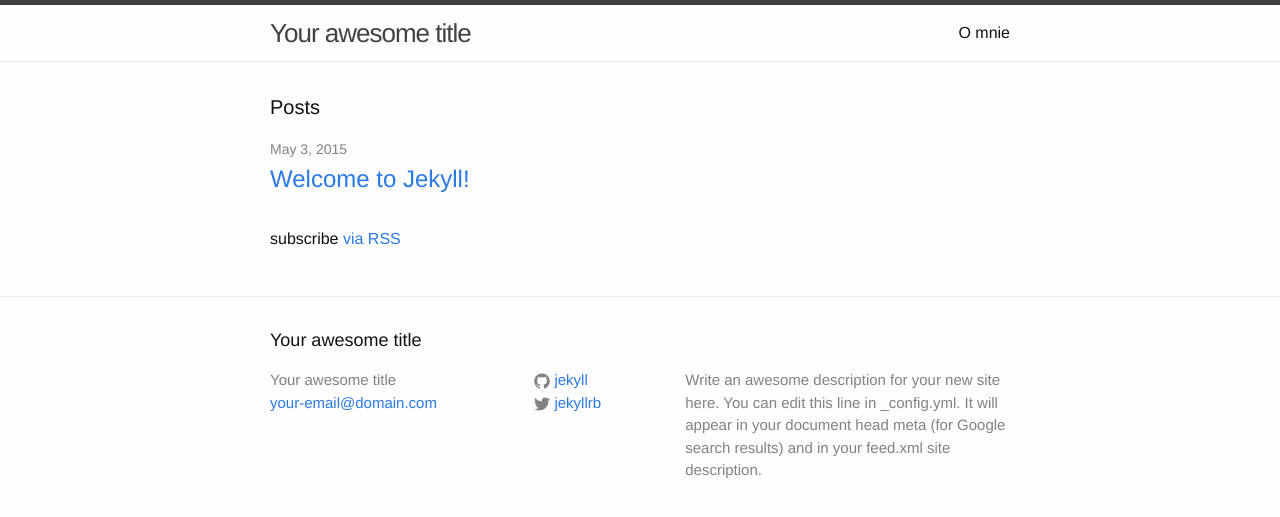
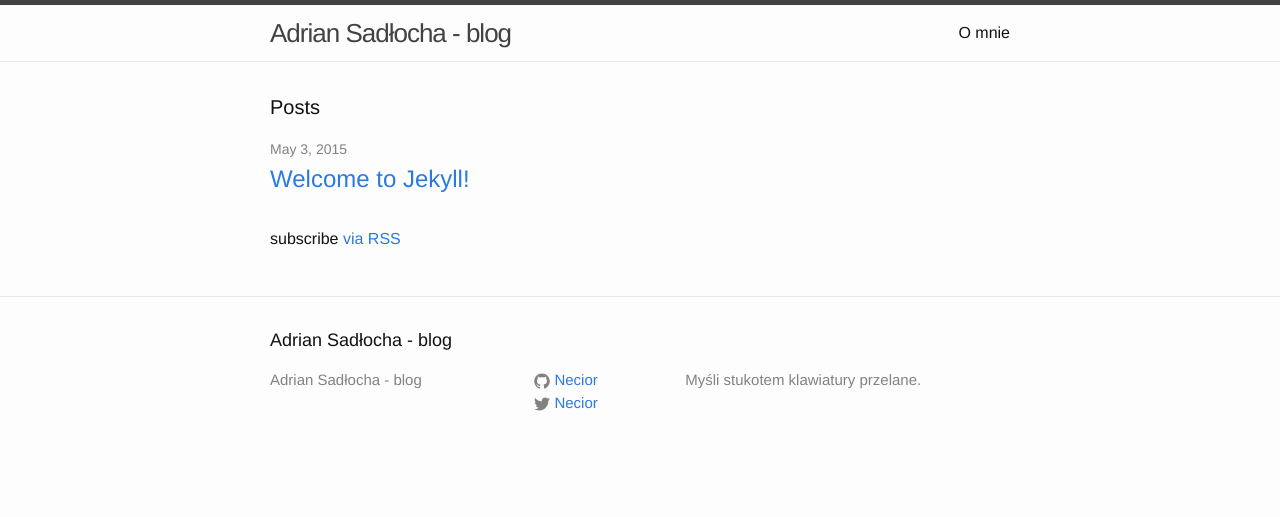
Before and after one commit to Necior/blog, a Jekyll site: the page built from index.html, in a window 1280 px wide. Shown: the top 517 px of the page. Built offline with Jekyll 4.4.1, drawn with Linux system fonts in a browser that asks for light colours.

Commit message:
Configure blog and remove email field

```diff
--- a/_config.yml
+++ b/_config.yml
@@ -1,14 +1,12 @@
 # Site settings
-title: Your awesome title
-email: your-email@domain.com
-description: > # this means to ignore newlines until "baseurl:"
-  Write an awesome description for your new site here. You can edit this
-  line in _config.yml. It will appear in your document head meta (for
-  Google search results) and in your feed.xml site description.
+title: Adrian Sadłocha - blog
+description: Myśli stukotem klawiatury przelane.
 baseurl: "" # the subpath of your site, e.g. /blog/
-url: "http://yourdomain.com" # the base hostname & protocol for your site
-twitter_username: jekyllrb
-github_username:  jekyll
+url: "http://blog.sadlocha.eu" # the base hostname & protocol for your site
+twitter_username: Necior
+github_username: Necior
 
 # Build settings
 markdown: kramdown
+kramdown:
+  input: GFM
--- a/_includes/footer.html
+++ b/_includes/footer.html
@@ -8,7 +8,6 @@
       <div class="footer-col  footer-col-1">
         <ul class="contact-list">
           <li>{{ site.title }}</li>
-          <li><a href="mailto:{{ site.email }}">{{ site.email }}</a></li>
         </ul>
       </div>
 
```
